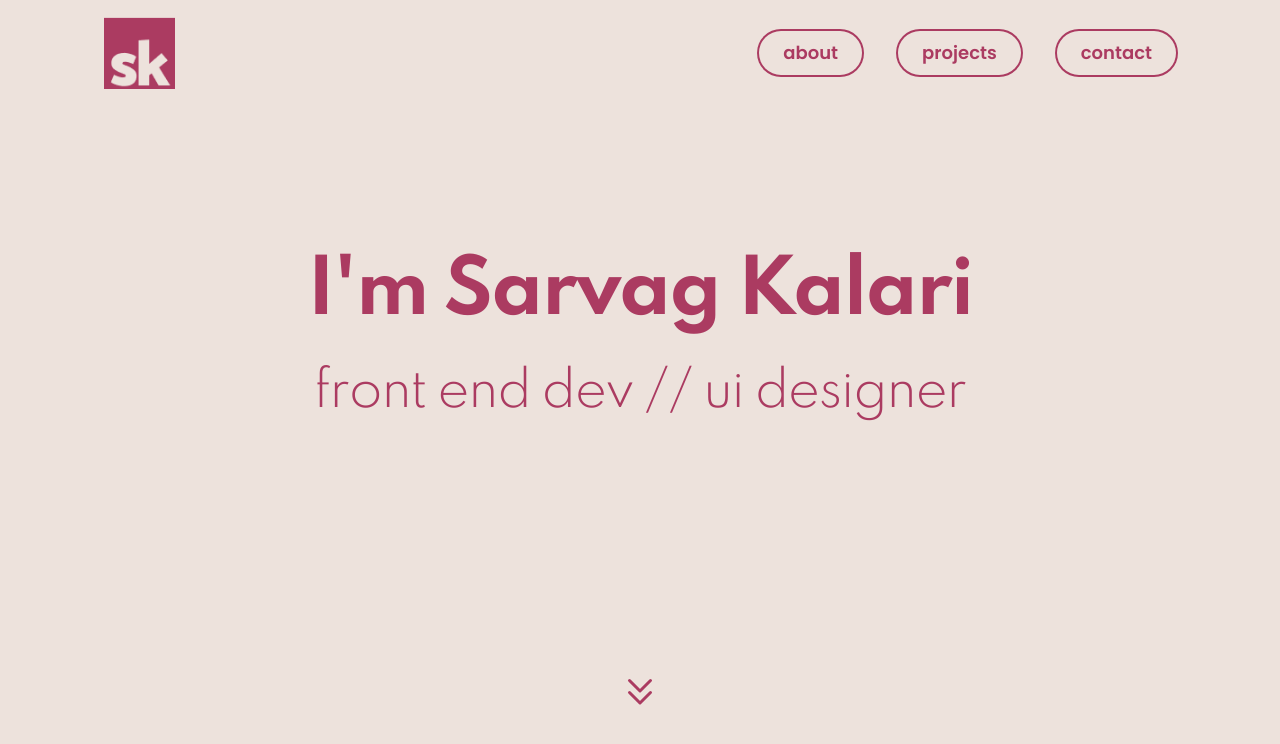
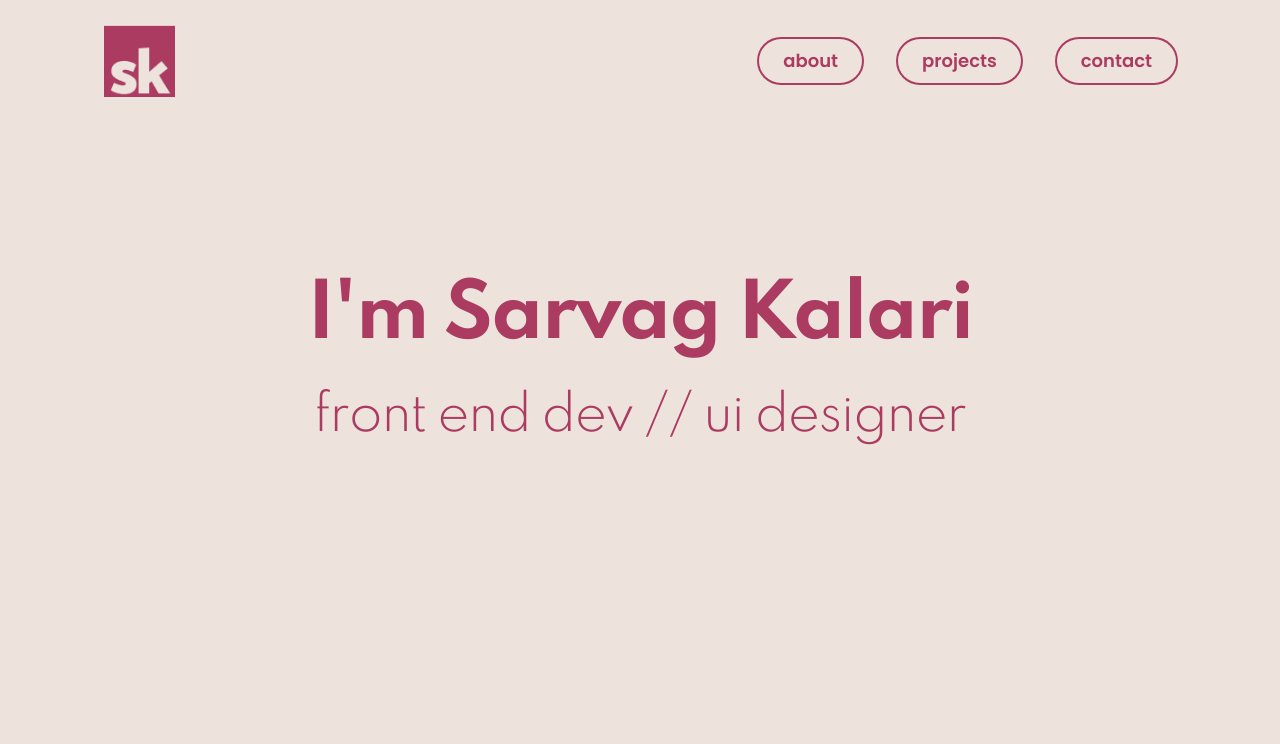
Before and after one commit to starbvuks/portfolio, a Next.js app: page / in a window 1280 px wide. Shown: the top 744 px of the page. Built offline with nearby package versions, Linux system fonts and the light colour scheme.

Commit message:
about page final

```diff
--- a/components/Home.jsx
+++ b/components/Home.jsx
@@ -3,7 +3,7 @@ import React from "react";
 const Home = () => {
   return (
     <div class="h-full bg-backLight">
-      <div class="flex flex-col text-center items-center p-4 py-72 sm:py-0 sm:pt-28">
+      <div class="flex flex-col text-center items-center p-4 py-72 sm:py-32 2xl:py-72 ">
         <div class="flex flex-col">
           <span class="text-3xl sm:text-4xl md:text-6xl lg:text-7xl leading-snug sm:leading-tight py-3 md:py-10 font-spartan font-bold tracking-tight text-mainRed">
             I'm Sarvag Kalari
@@ -12,20 +12,6 @@ const Home = () => {
             front end dev // ui designer
           </span>
         </div>
-        <div class="hidden sm:block mt-20 sm:mt-28 md:pt-16 md:mb-0 xl:mt-48 bounce">
-          <svg
-            xmlns="http://www.w3.org/2000/svg"
-            viewBox="0 0 24 24"
-            class="fill-backLight stroke-current text-mainRed h-5 w-5 sm:h-7 sm:w-7 xl:h-9 xl:w-9"
-          >
-            <path
-              strokeLinecap="round"
-              strokeLinejoin="round"
-              strokeWidth={2}
-              d="M19 13l-7 7-7-7m14-8l-7 7-7-7"
-            />
-          </svg>
-        </div>
       </div>
     </div>
   );
--- a/components/Navbar/Navbar.jsx
+++ b/components/Navbar/Navbar.jsx
@@ -1,17 +1,17 @@
 import React from "react";
 import Link from "next/link";
-import {useRouter} from "next/router";
+import { useRouter } from "next/router";
 
 const Navbar = () => {
   const router = useRouter();
-  const btns = [{name: "about"}, {name: "projects"}, {name: "contact"}];
+  const btns = [{ name: "about" }, { name: "projects" }, { name: "contact" }];
 
   const handleClick = (e) => {
     return router.push(`/${e}`);
   };
 
   return (
-    <div class="p-4 px-6 pt-4 md:mx-20 flex items-center justify-between">
+    <div class="p-4 px-6 pt-6 md:mx-20 flex items-center justify-between">
       <div>
         <Link href="/" passHref={true}>
           <a>
--- a/components/Navbar/NavbarAbout.jsx
+++ b/components/Navbar/NavbarAbout.jsx
@@ -1,17 +1,17 @@
 import React from "react";
 import Link from "next/link";
-import {useRouter} from "next/router";
+import { useRouter } from "next/router";
 
 const Navbar = () => {
   const router = useRouter();
-  const btns = [{name: "about"}, {name: "projects"}, {name: "contact"}];
+  const btns = [{ name: "about" }, { name: "projects" }, { name: "contact" }];
 
   const handleClick = (e) => {
     return router.push(`/${e}`);
   };
 
   return (
-    <div class="p-4 px-6 pt-4 md:mx-20 flex items-center justify-between">
+    <div class="p-4 px-6 pt-6 md:mx-20 flex items-center justify-between">
       <div>
         <Link href="/" passHref={true}>
           <a>
--- a/components/Stack.jsx
+++ b/components/Stack.jsx
@@ -30,7 +30,14 @@ const Stack = () => {
     <div class="flex flex-col lg:flex-row lg:w-full lg:gap-20 items-center lg:justify-center px-20 py-16">
       <div class="bg-aboutBlue2 h-full w-1/2 rounded-2xl">
         <div class="flex items-center py-4 lg:px-12 lg:py-6 gap-3 shadow-md">
-          <Icon icon="ant-design:code-filled" color="#4ebfab" class="w-7 h-7" />
+          <div class="w-9 h-9">
+            <Icon
+              icon="ant-design:code-filled"
+              color="#4ebfab"
+              width="full"
+              height="full"
+            />
+          </div>
           <span class="font-anon text-aboutTurq text-2xl lg:text-4xl">
             main
           </span>
@@ -43,7 +50,9 @@ const Stack = () => {
       </div>
       <div class="bg-aboutBlue2 mt-10 lg:mt-0 h-full w-1/2 rounded-2xl">
         <div class="flex items-center py-4 lg:px-12 lg:py-6 gap-3 shadow-md">
-          <Icon icon="bi:tools" color="#4ebfab" class="w-7 h-7" />
+          <div class="w-9 h-9">
+            <Icon icon="bi:tools" color="#4ebfab" width="full" height="full" />
+          </div>
           <span class="font-anon text-aboutTurq text-2xl lg:text-4xl">
             tools
           </span>
--- a/pages/about.jsx
+++ b/pages/about.jsx
@@ -10,7 +10,7 @@ const about = () => {
     <div class="h-full bg-aboutBlue pb-36">
       <Navbar />
       <div class="flex flex-col items-center mx-40 2xl:mx-72 pt-28">
-        <div class="flex items-center">
+        <div class="flex items-center gap-10">
           <img src="/img/me.jpg" alt="me" class="w-52 h-52 rounded-xl" />
           <div class="flex flex-col pl-10 font-spartan tracking-tight">
             <span class="font-extrabold text-aboutLight text-4xl">
@@ -18,8 +18,8 @@ const about = () => {
             </span>
             <span class="flex items-center font-semibold text-aboutGray text-3xl pt-3 gap-7">
               I make websites with
-              <div class="inline-block animate-spin">
-                <Icon icon="logos:react" width="95" height="95" />
+              <div class="inline-block animate-spin w-24 h-24">
+                <Icon icon="logos:react" width="full" height="full" />
               </div>
             </span>
           </div>
```
